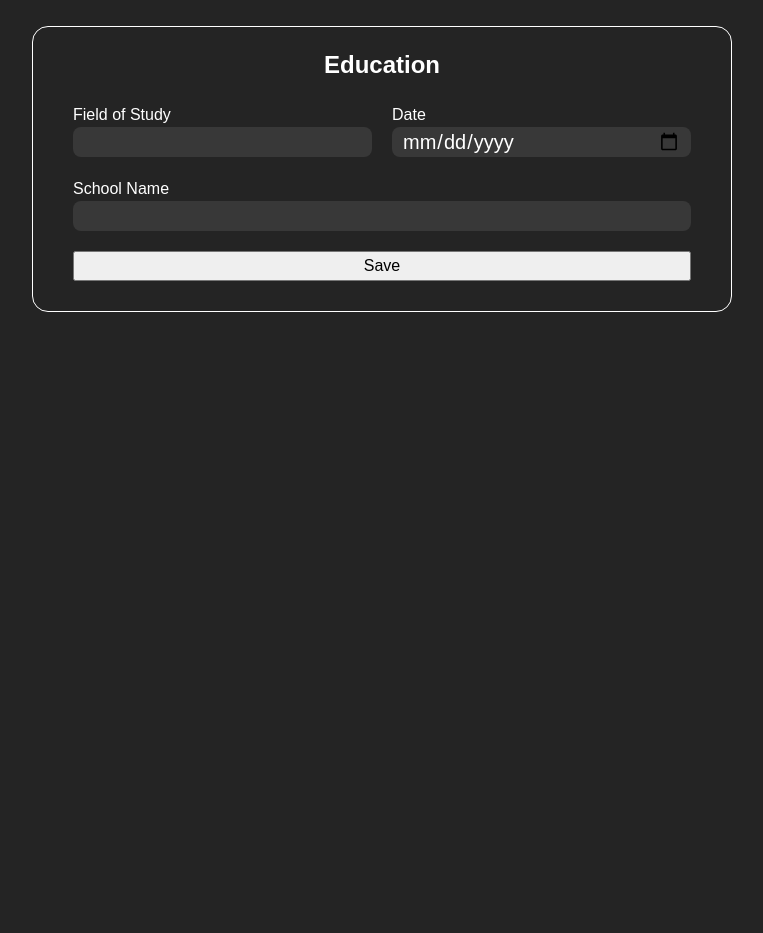
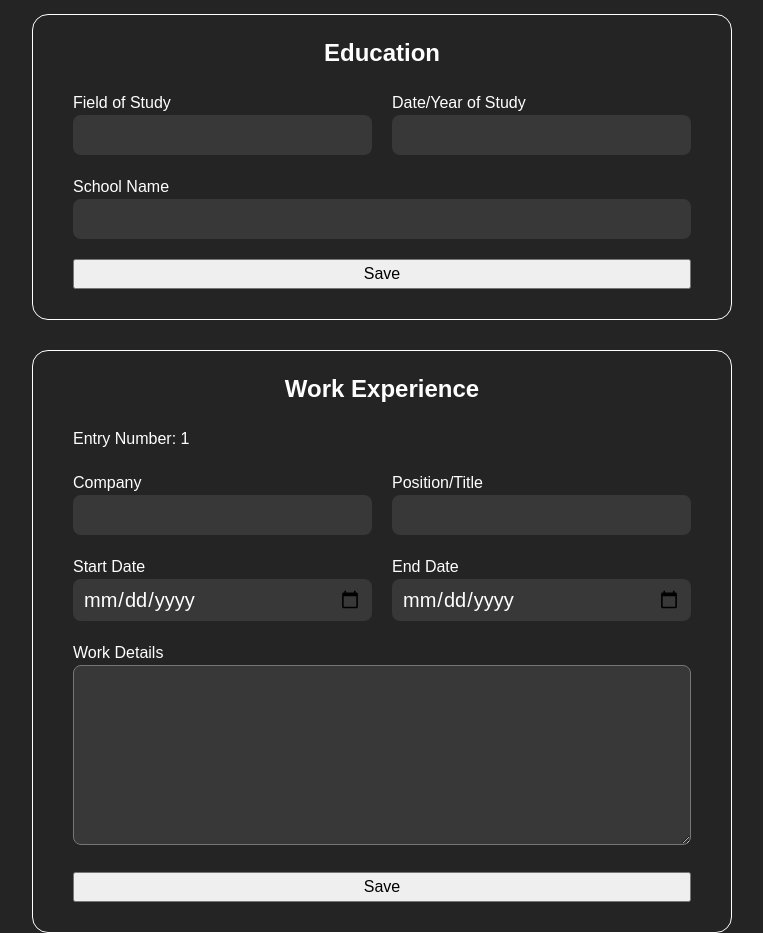
Before and after one commit to jprk8/cv-resume, a React (Vite) app: page / in a window 1280 px wide. Shown: the part 400-1333 px from the top of the page, without its empty margins (258-1021 px from the left). Before the commit the page ends 800 px from the top, so only its background shows below. Built offline with nearby package versions, Linux system fonts and the light colour scheme.

Commit message:
Make work exp component with states in parent

```diff
--- a/src/components/EducationForm.jsx
+++ b/src/components/EducationForm.jsx
@@ -24,10 +24,10 @@ export default function EducationForm() {
                         }
                     </label>
                     <label>
-                        <div>Date</div>
+                        <div>Date/Year of Study</div>
                         {saved
                             ? <div className='saved-item'>{date}</div>
-                            : <input type='date' value={date} onChange={e => setDate(e.target.value)} />
+                            : <input type='num' value={date} onChange={e => setDate(e.target.value)} />
                         }
                     </label>
                 </div>
--- /dev/null
+++ b/src/components/WorkForm.jsx
@@ -0,0 +1,136 @@
+import { useState } from 'react';
+
+function WorkEntry(props) {
+
+    function handleChange(e) {
+
+    }
+
+    return (
+        <>
+            <div className='workEntryNum'>Entry Number: {props.num}</div>
+            <div className='form-row'>
+                <label>
+                    <div>Company</div>
+                    {props.saved
+                        ? <div className='saved-item'>{props.company}</div>
+                        : <input
+                            type='text'
+                            id='company'
+                            name='company'
+                            value={props.company}
+                            onChange={e => props.setCompany(e.target.value)} />
+                    }
+                </label>
+                <label>
+                    <div>Position/Title</div>
+                    {props.saved
+                        ? <div className='saved-item'>{props.position}</div>
+                        : <input
+                            type='text'
+                            id='position'
+                            name='position'
+                            value={props.position}
+                            onChange={e => props.setPosition(e.target.value)} />
+                    }
+                </label>
+            </div>
+            <div className='form-row'>
+                <label>
+                    <div>Start Date</div>
+                    {props.saved
+                        ? <div className='saved-item'>{props.dateStart}</div>
+                        : <input
+                            type='date'
+                            id='dateStart'
+                            name='dateStart'
+                            value={props.dateStart}
+                            onChange={e => props.setDateStart(e.target.value)} />
+                    }
+                </label>
+                <label>
+                    <div>End Date</div>
+                    {props.saved
+                        ? <div className='saved-item'>{props.dateEnd}</div>
+                        : <input
+                            type='date'
+                            id='dateEnd'
+                            name='dateEnd'
+                            value={props.dateEnd}
+                            onChange={e => props.setDateEnd(e.target.value)} />
+                    }
+                </label>
+            </div>
+            <div className='form-row'>
+                <label>
+                    <div>Work Details</div>
+                    {props.saved
+                        ? <div className='saved-item'>{props.workDetail}</div>
+                        : <textarea
+                            id='workDetail'
+                            name='workDetail'
+                            rows='7'
+                            value={props.workDetail}
+                            onChange={e => props.setWorkDetail(e.target.value)} />
+                    }
+                </label>
+            </div>
+        </>
+    )
+}
+
+const index = 1;
+
+export default function WorkForm() {
+    const [saved, setSaved] = useState(false);
+    const [company, setCompany] = useState('');
+    const [position, setPosition] = useState('');
+    const [dateStart, setDateStart] = useState('');
+    const [dateEnd, setDateEnd] = useState('');
+    const [workDetail, setWorkDetail] = useState('');
+
+    // using object as state
+    // const [workdData, setWorkData] = useState({
+    //     company: '',
+    //     position: '',
+    //     dateStart: '',
+    //     dateEnd: '',
+    //     workdetail: '',
+    // });
+
+    function handleSave(e) {
+        e.preventDefault();
+        // saved ? setSaved(false) : setSaved(true);
+        if (saved) {
+            setSaved(false);
+        } else {
+            setSaved(true);
+            console.log(`Company: ${company}`);
+        }
+    }
+
+    return (
+        <div className='form-wrapper'>
+            <form id='work-form'>
+                <h2>Work Experience</h2>
+                <WorkEntry
+                    num={index}
+                    saved={saved}
+                    company={company}
+                    setCompany={setCompany}
+                    position={position}
+                    setPosition={setPosition}
+                    dateStart={dateStart}
+                    setDateStart={setDateStart}
+                    dateEnd={dateEnd}
+                    setDateEnd={setDateEnd}
+                    workDetail={workDetail}
+                    setWorkDetail={setWorkDetail}
+                />
+                <button onClick={handleSave}>
+                    {saved ? 'Edit' : 'Save'}
+                </button>
+            </form>
+        </div>
+    )
+}
--- a/src/index.css
+++ b/src/index.css
@@ -83,6 +83,7 @@ body {
   background-color: #242424;
   color: white;
   font-family: sans-serif;
+  text-align: center;
 }
 
 img, picture, video, canvas, svg {
@@ -121,10 +122,13 @@ h1, h2, h3, h4, h5, h6 {
   padding: 0 40px 30px;
   border-radius: 16px;
   width: 700px;
+  display: flex;
+  flex-direction: column;
+  gap: 20px;
 }
 
 .form-wrapper h2 {
-  padding: 20px;
+  padding-top: 20px;
 }
 
 form {
@@ -147,11 +151,14 @@ form {
 input,
 .saved-item {
   width: 100%;
-  height: 30px;
+  max-height: 200px;
   border-radius: 8px;
   font-size: 20px;
   border: none;
   padding: 5px 10px;
+  overflow-y: auto;
+  white-space: pre-wrap;
+  word-wrap: break-word;
 }
 
 input {
@@ -162,3 +169,17 @@ input {
 .saved-item {
   font-weight: 800;
 }
+
+.workEntryNum {
+  text-align: left;
+}
+
+textarea {
+  background-color: #383838;
+  border-radius: 8px;
+  padding: 5px 10px;
+  color: white;
+  width: 100%;
+  max-width: 618px;
+  max-height: 200px;
+}
--- a/src/main.jsx
+++ b/src/main.jsx
@@ -1,15 +1,16 @@
 import { StrictMode } from 'react'
 import { createRoot } from 'react-dom/client'
 import './index.css'
-import App from './App.jsx'
 import Header from './components/Header.jsx'
 import GeneralForm from './components/GeneralForm.jsx'
 import EducationForm from './components/EducationForm.jsx'
+import WorkForm from './components/WorkForm.jsx'
 
 createRoot(document.getElementById('root')).render(
   <StrictMode>
     <Header />
     <GeneralForm />
     <EducationForm />
+    <WorkForm />
   </StrictMode>,
 )
```
